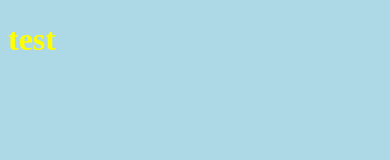
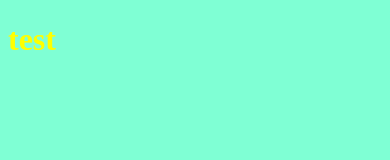
Before and after one commit to EdmondPW/EdmondPW.github.io, a website: page index.html in a window 390 px wide. Drawn offline with Linux system fonts and the light colour scheme.

Commit message:
Update style.css

```diff
--- a/style.css
+++ b/style.css
@@ -4,7 +4,7 @@
     color: Green;
   }
   body {
-    background-color: lightblue;
+    background-color: #7fffd4;
   }
 }
 /* Small tablet to big tablet: from 768px to 1023px */
```
